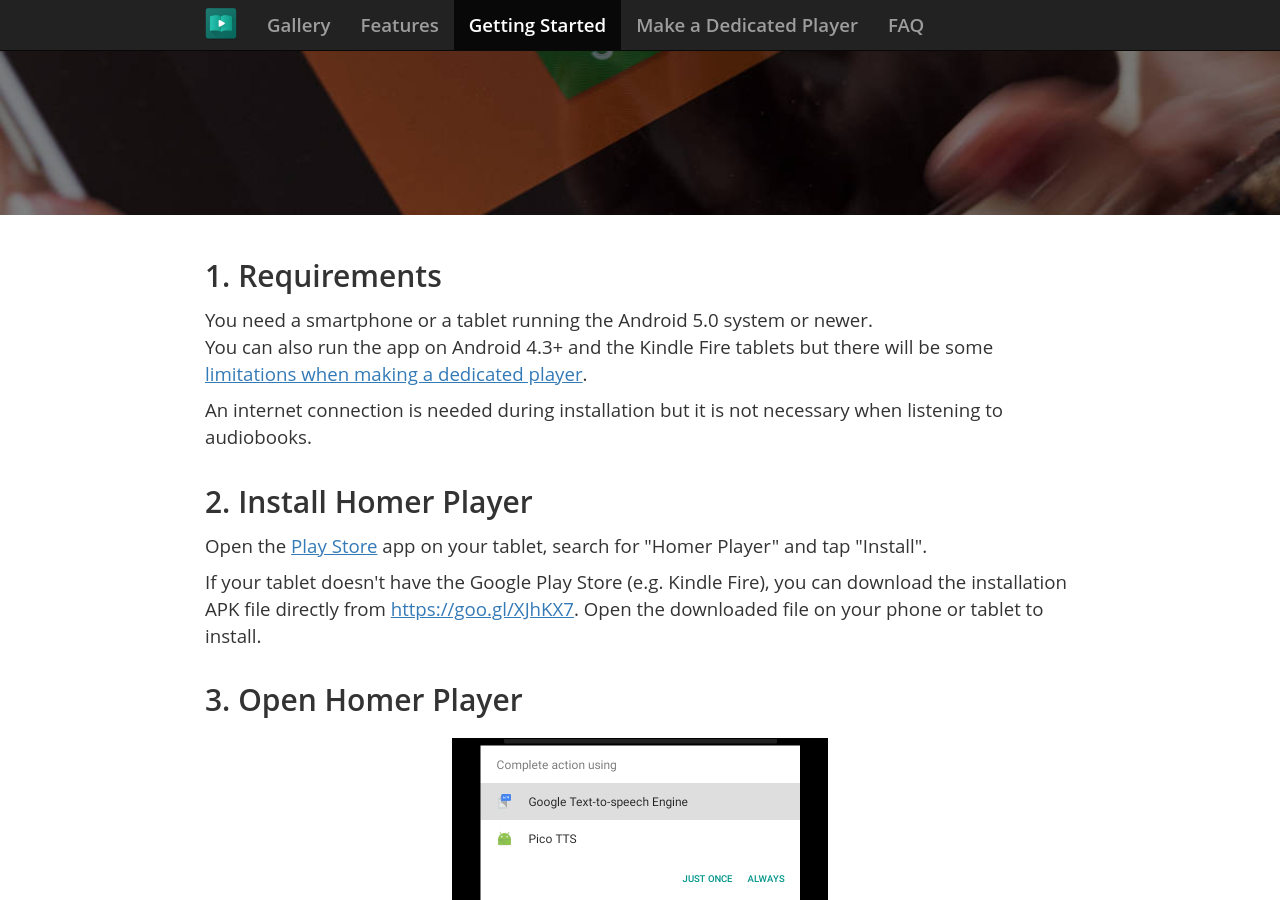
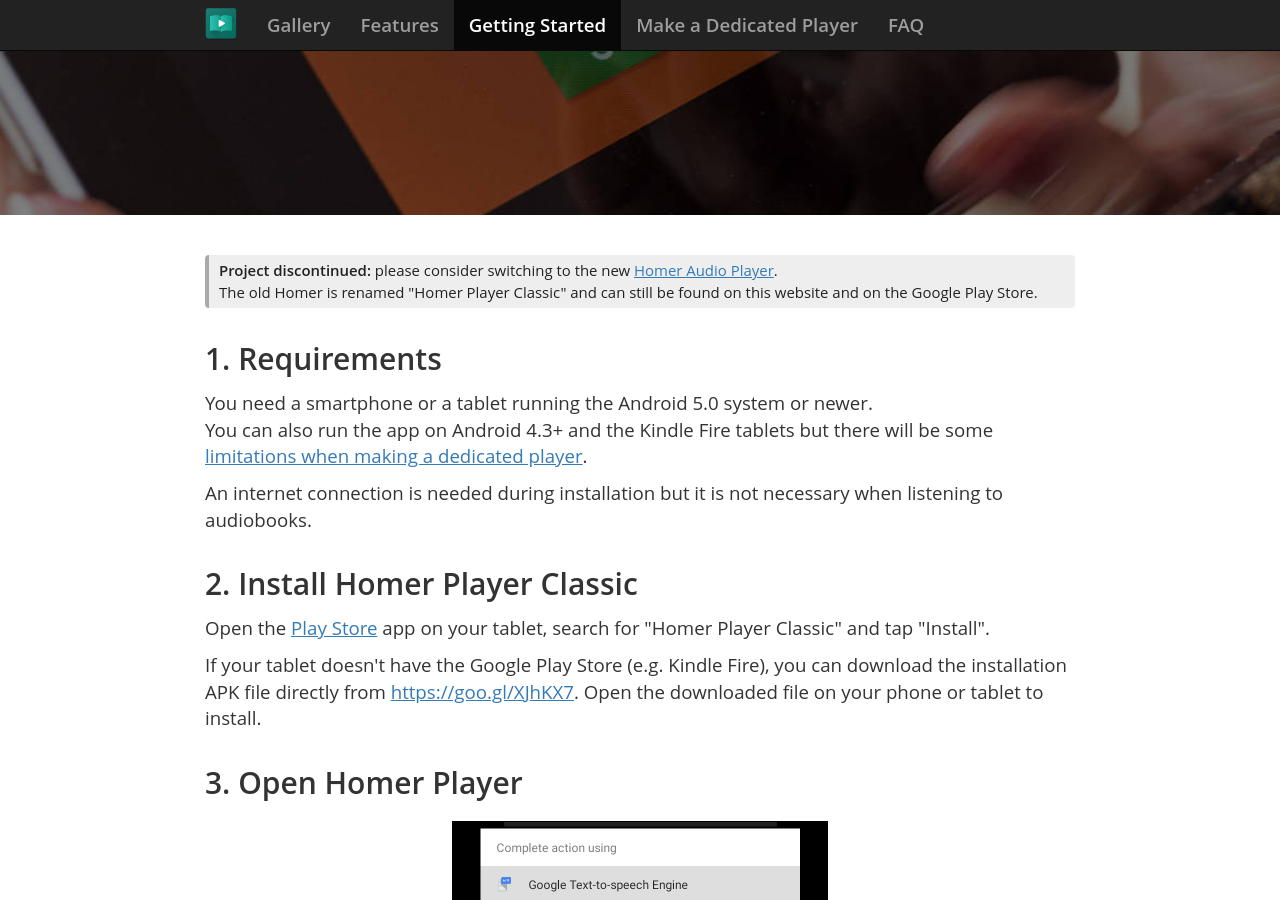
Before and after one commit to msimonides/homerplayer, a Jekyll site: the page built from getting-started.html, in a window 1280 px wide and 900 px high, scrolled down 369 px. Built offline with Jekyll 4.4.1, drawn with Linux system fonts in a browser that asks for light colours; nearby versions of some CDN libraries; some web fonts are replaced; some of the changed text lies outside the part shown.

Commit message:
Add deprecation notice.

```diff
--- a/_includes/footer.html
+++ b/_includes/footer.html
@@ -2,8 +2,6 @@
   <hr>
   <div class="row">
     <div class="col-xs-12 col-sm-8 text-center text-left-sm">
-      <a href="https://msimonides.github.io/homerplayer2">Test new Homer Player 2</a>
-      <br>
       <a href="mailto:marcin@studio4plus.com"
          onclick="gaLinkClick('email');">marcin@studio4plus.com</a>
     </div>
--- a/_layouts/page.html
+++ b/_layouts/page.html
@@ -17,6 +17,13 @@
 </header>
 
 <div class="container content">
+
+  <div class="additional-info info"><strong>Project discontinued:</strong>
+    please consider switching to the new <a href="https://msimonides.github.io/homerplayer2">Homer Audio Player</a>.<br>
+    The old Homer is renamed "Homer Player Classic" and can still be found
+    on this website and on the Google Play Store.
+  </div>
+
   {{ content }}
 </div>
 
--- a/getting-started.html
+++ b/getting-started.html
@@ -24,12 +24,12 @@
 when listening to audiobooks.
 </p>
 
-<h2>2. Install Homer Player</h2>
+<h2>2. Install Homer Player Classic</h2>
 
 <p>
 Open the <a href="https://play.google.com/store/apps/details?id=com.studio4plus.homerplayer&referrer=utm_source%3Dwebsite%26utm_term%3Dtest"
 	onclick="gaLinkClick('Play Store')">Play Store</a> app on your tablet,
-search for "Homer Player" and tap "Install".
+search for "Homer Player Classic" and tap "Install".
 </p>
 <p>
 If your tablet doesn't have the Google Play Store (e.g. Kindle Fire), you can
```
